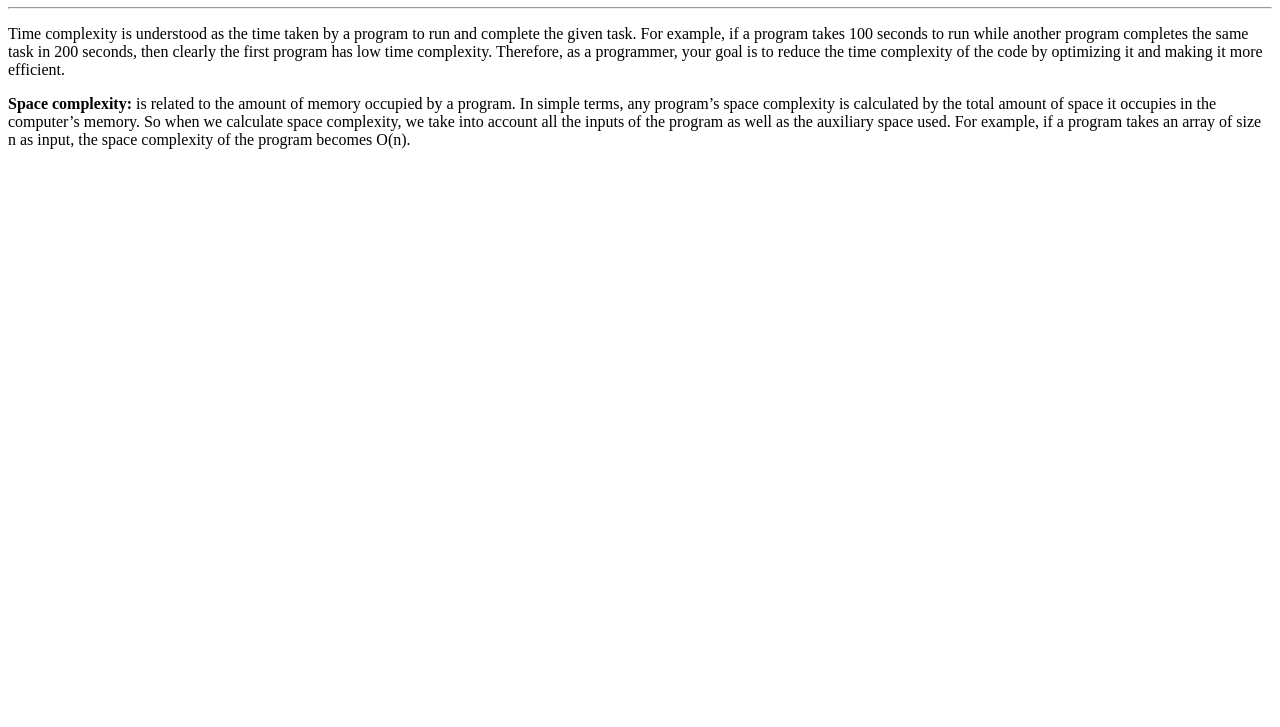
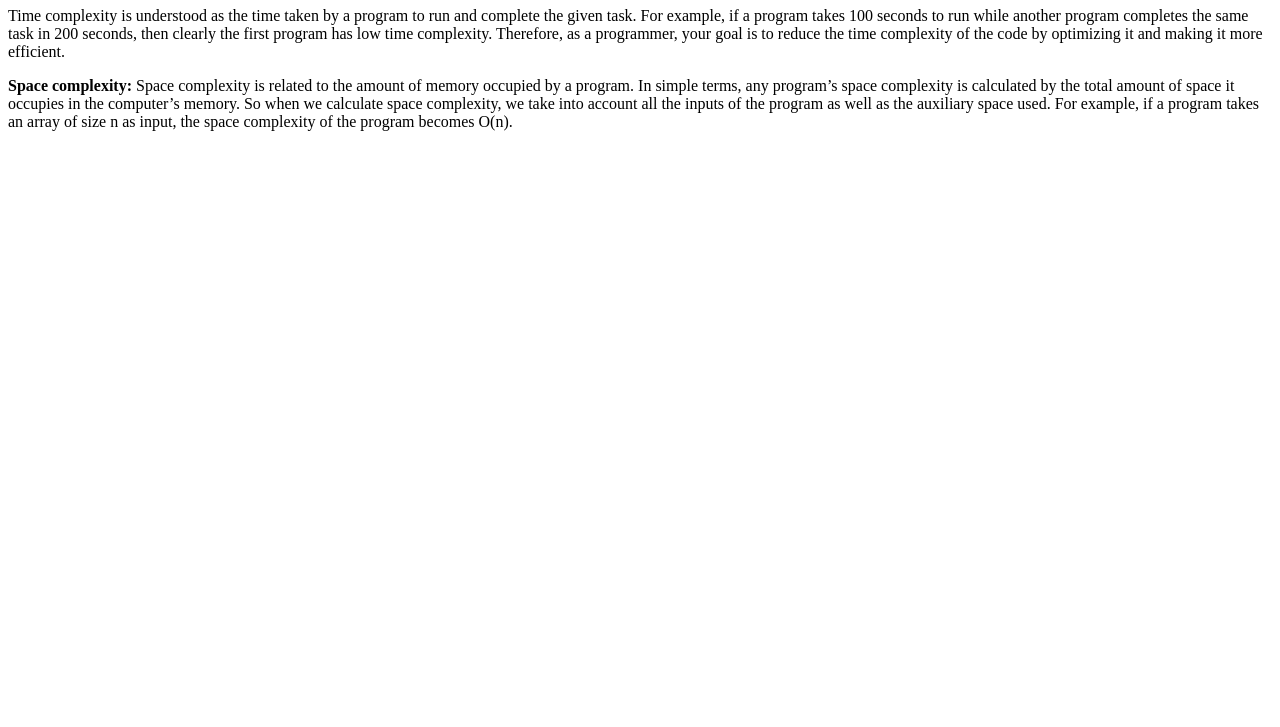
Before and after one commit to acciojob/time-and-space-complexity-Sourav-Cp, a website: page main.html in a window 1280 px wide. Shown: the part 73-800 px from the top of the page. Drawn offline with Linux system fonts and the light colour scheme.

Commit message:
created a submission

```diff
--- a/main.html
+++ b/main.html
@@ -9,10 +9,9 @@
 <body>
 	<!-- the entire body must be written by student -->
 	<h1>Time and Space Complexity</h1>
-	<hr>
 	<p>Time complexity is understood as the time taken by a program to run and complete the given task. For example, if a program takes 100 seconds to run while another program completes the same task in 200 seconds, then clearly the first program has low time complexity. Therefore, as a programmer, your goal is to reduce the time complexity of the code by optimizing it and making it more efficient.</p>
 
-	<p><strong>Space complexity:</strong> is related to the amount of memory occupied by a program. In simple terms, any program’s space complexity is calculated by the total amount of space it occupies in the computer’s memory. So when we calculate space complexity, we take into account all the inputs of the program as well as the auxiliary space used. For example, if a program takes an array of size n as input, the space complexity of the program becomes O(n).</p>
+	<p><b>Space complexity:</b> Space complexity is related to the amount of memory occupied by a program. In simple terms, any program’s space complexity is calculated by the total amount of space it occupies in the computer’s memory. So when we calculate space complexity, we take into account all the inputs of the program as well as the auxiliary space used. For example, if a program takes an array of size n as input, the space complexity of the program becomes O(n).</p>
 	<script type="text/javascript" src="./script.js">
 </script>
 
```
